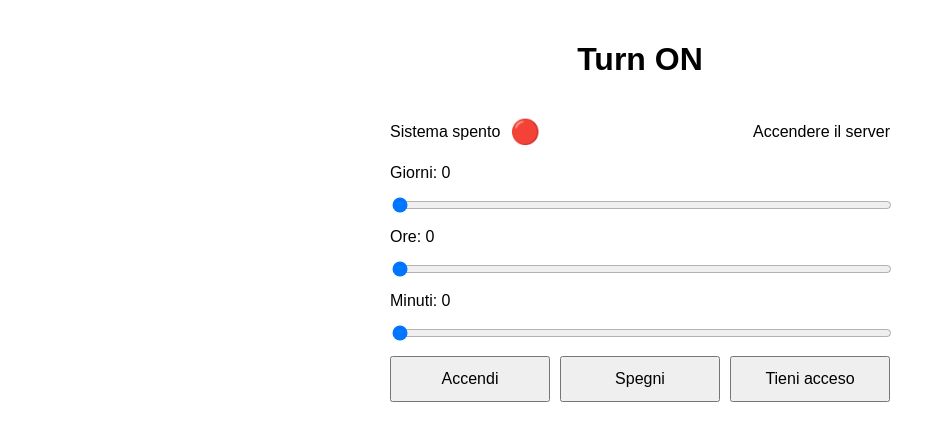
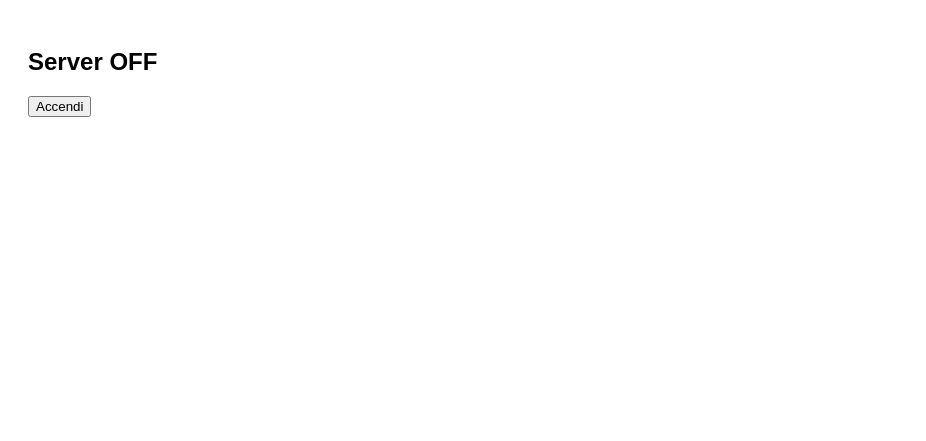
Before and after one commit to RavazziniAndrea/turn-on-server, a Flask app: page / in a window 1280 px wide. Shown: the top 441 px of the page, without its empty margins (0-926 px from the left). Run offline with Flask 3, Linux system fonts and the light colour scheme.

Commit message:
starting with lite version

```diff
--- a/app/app.py
+++ b/app/app.py
@@ -1,75 +1,19 @@
 import time
 import socket
-from wakeonlan import send_magic_packet
 from ssh_handler import SshHandler
-from timing import Timing
 from flask import Flask, render_template, request
 
 app = Flask(__name__)
 
-def wake_and_set(timing, keep_on=False):
-#TODO
-# - if cannot connect
-#   - send wol
-#   - wait until can ssh
-# - set shutdown
-    if not SshHandler.is_server_on():
-        print("sending magic packet!")
-        send_magic_packet('1c:86:0b:2b:71:a6','1c:86:0b:2b:71:a7')
-    if not keep_on:
-        print(f"Setting shutdown for {timing.get_minutes()} minutes")
-        shutdown(timing)
 
-def shutdown_now():
-    shutdown(Timing())
-
-def shutdown(timing):
-    minutes = timing.get_minutes()
-    cmd = f"sudo shutdown +{minutes}"
-    out, err = SshHandler.run_ssh_cmd(cmd)
-
-
-def get_server_shutdown_str() -> str:
-    #TODO se non reaggiungibile, tornare "0"
-    cmd = "sudo shutdown --show 2>&1"
-    out, err = SshHandler.run_ssh_cmd(cmd)
-    print(out, flush=True)
-    print(err, flush=True)
-    if out.startswith("No"): #No scheduled shutdown
-        shutdown_str = "MAI"
-    elif out == "OFF": #OFF (from run_ssh_cmd)
-        shutdown_str = "OFF"
-    else:
-        shutdown_str = out[23:46]
-        print(f"shut time: {shutdown_str}", flush=True)
-    return shutdown_str
-
-
-def render_page():
-    shutdown_str = get_server_shutdown_str()
-    return render_template("index.html", shutdown_str=shutdown_str)
 
 @app.route("/")
 def index():
-    return render_page()
+    out, err = SshHandler.run_ssh_cmd("uptime -p")
+    is_on = "true" if out != "OFF" else "false"
+    return render_template("index.html", status=is_on, time_on=out)
 
-@app.route("/", methods=["POST"])
-def command():
-    action=request.form.get("action")
-    print(f"Ricevuta: {action}", flush=True)
-    timing = Timing()
-    if action == "ON":
-        timing = Timing(request.form.get("giorni"), request.form.get("ore"), request.form.get("minuti"))
-        timing.minutes = max(timing.minutes, 10)
-        wake_and_set(timing)
-    elif action == "OFF":
-        shutdown_now()
-    elif action == "KEEP_ON":
-        wake_and_set(timing, True)
-    else:
-        print("Action not found!", flush=True)
-    return render_page()
 
 
 if __name__ == "__main__":
-    app.run(host="0.0.0.0", port=5000)
+    app.run(host="0.0.0.0", port=7001)
--- a/app/ssh_handler.py
+++ b/app/ssh_handler.py
@@ -21,7 +21,7 @@ class SshHandler:
         SshHandler.ssh.set_missing_host_key_policy(paramiko.AutoAddPolicy())
         SshHandler.ssh.connect(SshHandler.host, username=SshHandler.username , pkey=key)
 
-    def run_ssh_cmd(cmd) -> str:
+    def run_ssh_cmd(cmd) -> (str, str):
         if not SshHandler.is_server_on():
             return "OFF", "OFF"
         SshHandler._connect()
--- a/app/templates/index.html
+++ b/app/templates/index.html
@@ -3,98 +3,40 @@
 <head>
   <meta charset="UTF-8">
   <meta name="viewport" content="width=device-width, initial-scale=1.0">
-    <title>Turn ON</title>
+  <title>Server status</title>
   <style>
     body {
-            font-family: sans-serif;
+      font-family: Arial, sans-serif;
       padding: 20px;
-            max-width: 500px;
-            margin: auto;
     }
-        h1 {
-            text-align: center;
-        }
-        label, input, button {
-            display: block;
-            width: 100%;
-            margin-bottom: 15px;
-        }
-        input[type=range] {
-            width: 100%;
-        }
-        .slider-value {
-            text-align: right;
-            margin-bottom: 10px;
-        }
-        .button-group {
-            display: flex;
-            flex-direction: column;
-        }
-        .button-group button {
-            padding: 12px;
+    button {
+      padding: 8px 12px;
       font-size: 16px;
-            margin-bottom: 10px;
-        }
-        @media (min-width: 400px) {
-            .button-group {
-                flex-direction: row;
-                gap: 10px;
-            }
-            .button-group button {
-                flex: 1;
-                margin-bottom: 0;
-            }
+      margin-left: 8px;
     }
   </style>
 </head>
 <body>
+  <h2 id="txt">Server ---</h2>
+  <form method="POST" action="do_action">
+    <input id="btn_on_off" type="submit" value="---"/>
+  </form>
 
-    <h1>Turn ON</h1>
-    <br>
-    <div id="system-status" style="display: flex; align-items: center; gap: 10px;">
-      <span id="status-text">--- </span>
-      <span id="status-icon" style="font-size: 1.5rem;"></span>
-      <span id="timer" style="margin-left: auto;">--- </span>
-    </div>
   <script>
-    let status=document.getElementById("status-text");
-    let icon  =document.getElementById("status-icon");
-    var shutdown = "{{shutdown_str}}"
-    if(shutdown != "OFF"){
-      status.textContent="Sistema acceso ";
-      icon.textContent = '🟢';
-      icon.style.color="green";
+    var is_on = {{status}};
+    var time_on = "{{time_on}}";
+
+    var txt_elem = document.getElementById("txt");
+    var btn_elem = document.getElementById("btn_on_off");
+    if(is_on){
+      txt_elem.innerHTML="Server acceso da " + time_on;
+      btn_elem.value="Spegni";
     } else {
-      status.textContent="Sistema spento ";
-      icon.textContent = '🔴';
-      icon.style.color="red";
+      txt_elem.innerHTML="Server OFF";
+      btn_elem.value="Accendi";
     }
+  </script>
 
-    var time_text = "Accendere il server"
-    console.log(shutdown)
-    if(shutdown != "OFF"){
-      time_text = "Spegnimento: "+shutdown;
-    }
-    document.getElementById("timer").textContent = time_text
-
-    </script>
-    <br>
-    <form method="POST" action="/">
-        <label for="giorni">Giorni: <span id="giorniVal">0</span></label>
-        <input type="range" id="giorni" name="giorni" min="0" max="7" value="0" oninput="document.getElementById('giorniVal').innerText=this.value">
-
-        <label for="ore">Ore: <span id="oreVal">0</span></label>
-        <input type="range" id="ore" name="ore" min="0" max="23" value="0" oninput="document.getElementById('oreVal').innerText=this.value">
-
-        <label for="minuti">Minuti: <span id="minutiVal">0</span></label>
-        <input type="range" id="minuti" name="minuti" min="0" max="59" value="0" oninput="document.getElementById('minutiVal').innerText=this.value">
-
-        <div class="button-group">
-            <button type="submit" name="action" value="ON">Accendi</button>
-            <button type="submit" name="action" value="OFF">Spegni</button>
-            <button type="submit" name="action" value="KEEP_ON">Tieni acceso</button>
-        </div>
-    </form>
 
 </body>
 </html>
```
Also changed, not shown: app/timing.py (deleted, +0 -9 lines). Lines whose indentation alone changed are shown as unchanged.
